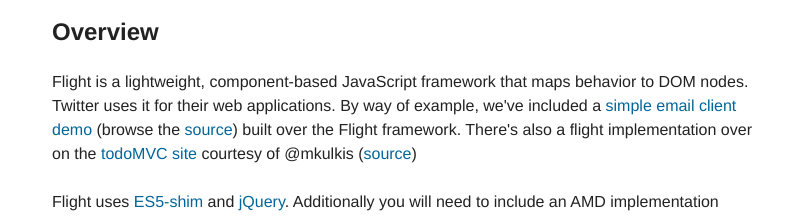
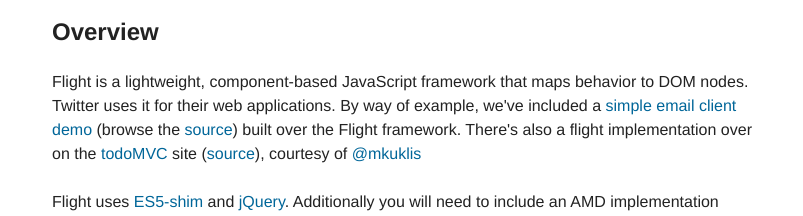
Before and after one commit to flightjs/flight, a plain HTML site: page index.html in a window 1280 px wide. Shown: the part 560-776 px from the top of the page, without its empty margins (238-1041 px from the left). Drawn offline with Linux system fonts and the light colour scheme.

Commit message:
typo in github link

```diff
--- a/index.html
+++ b/index.html
@@ -24,7 +24,7 @@
 
       <div class="site-main" role="main">
         <h2>Overview</h2>
-        <p>Flight is a lightweight, component-based JavaScript framework that maps behavior to DOM nodes. Twitter uses it for their web applications. By way of example, we've included a <a href="http://twitter.github.com/flight/demo">simple email client demo</a> (browse the <a href="https://github.com/twitter/flight/blob/gh-pages/demo">source</a>) built over the Flight framework. There's also a flight implementation over on the <a href="http://todomvc.com/labs/dependency-examples/flight/">todoMVC site</a> courtesy of @mkulkis (<a href="https://github.com/addyosmani/todomvc/tree/gh-pages/labs/dependency-examples/flight">source</a>)</p>
+        <p>Flight is a lightweight, component-based JavaScript framework that maps behavior to DOM nodes. Twitter uses it for their web applications. By way of example, we've included a <a href="http://twitter.github.com/flight/demo">simple email client demo</a> (browse the <a href="https://github.com/twitter/flight/blob/gh-pages/demo">source</a>) built over the Flight framework. There's also a flight implementation over on the <a href="http://todomvc.com/labs/dependency-examples/flight/">todoMVC</a> site (<a href="https://github.com/addyosmani/todomvc/tree/gh-pages/labs/dependency-examples/flight">source</a>), courtesy of <a href="https://github.com/mkuklis">@mkuklis</a></p>
         <p>Flight uses <a href="https://github.com/kriskowal/es5-shim">ES5-shim</a> and <a href="http://jquery.com">jQuery</a>. Additionally you will need to include an AMD implementation such as <a href="http://requirejs.org/">require.js</a> or <a href="https://github.com/danwrong/loadrunner">loadrunner</a>. Please read the <a href="https://github.com/twitter/flight/blob/master/README.md">Flight documentation</a> for installation instructions.</p>
 
 
```
